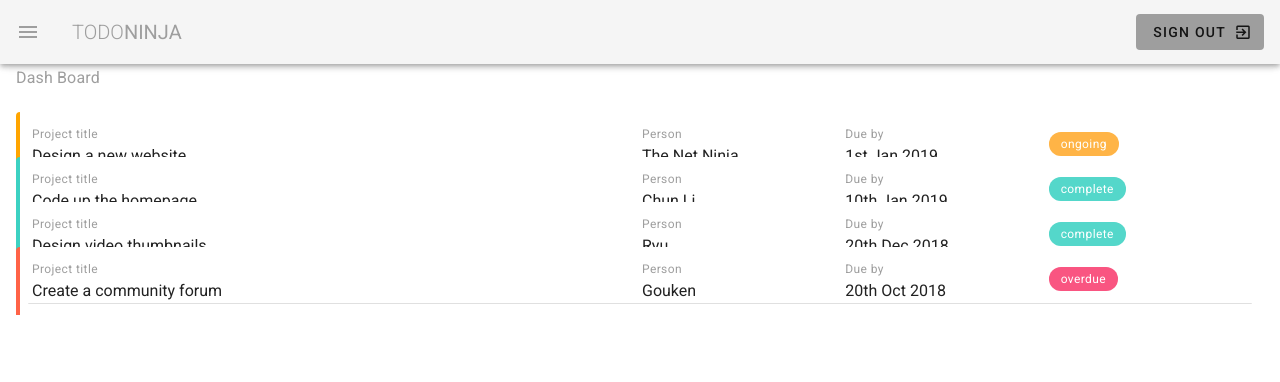
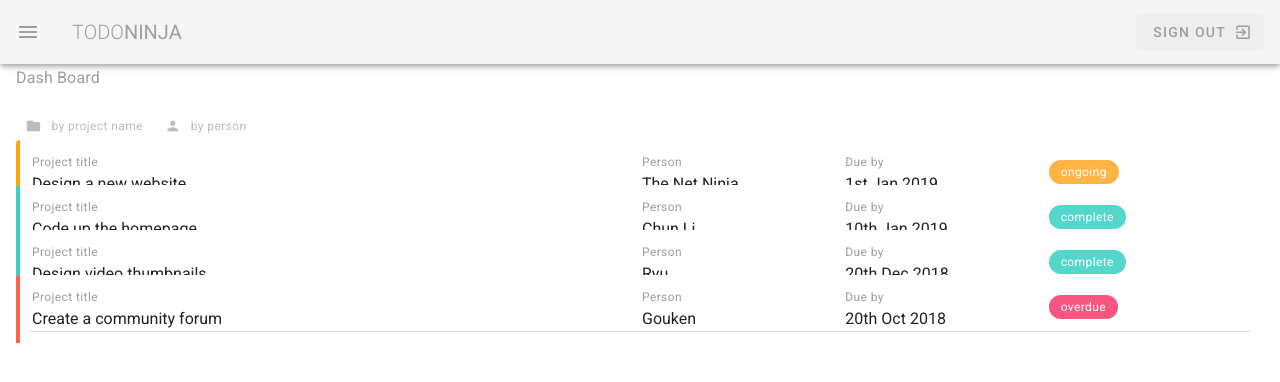
Before and after one commit to bryantran3562/vuetify-study, a Vue app: page / in a window 1280 px wide. Shown: the top 382 px of the page. Built offline with nearby package versions, Linux system fonts and the light colour scheme.

Commit message:
vuetify-sorting

```diff
--- a/src/components/Navbar.vue
+++ b/src/components/Navbar.vue
@@ -9,7 +9,7 @@
             <span>Ninja</span>
         </v-toolbar-title>
         <v-spacer></v-spacer>
-        <v-btn text class="grey lightten-4">
+        <v-btn text class="grey lighten-3 grey--text">
             <span>Sign Out</span>
             <v-icon right>mdi-exit-to-app</v-icon>
         </v-btn>
--- a/src/views/Dashboard.vue
+++ b/src/views/Dashboard.vue
@@ -3,6 +3,19 @@
     <h1 class="subtitle-1 grey--text">Dash Board</h1>
 
       <v-container fluid class="my-5">
+      <!-- BT - Button for sorting -->
+      <v-layout row justify-start class="mb-3">
+        <v-btn small text color="grey lighten-1" @click="sortBy('title')">
+          <v-icon small left>mdi-folder</v-icon>
+          <span class="caption text-lowercase">By project name</span>
+        </v-btn>
+        <v-btn small text color="grey lighten-1" @click="sortBy('person')">
+          <v-icon small left>mdi-account</v-icon>
+          <span class="caption text-lowercase">By Person</span>
+        </v-btn>
+      </v-layout>
+
+
         <v-card flat v-for="project in projects" :key="project.title">
           <!-- BT - Using syntax ES6 backticks to get the outcom. -->
           <v-layout row wrap :class="`pa-3 project ${project.status}`">
@@ -43,6 +56,12 @@ export default {
         { title: 'Create a community forum', person: 'Gouken', due: '20th Oct 2018', status: 'overdue', content: 'Lorem ipsum dolor sit amet consectetur adipisicing elit. Sunt consequuntur eos eligendi illum minima adipisci deleniti, dicta mollitia enim explicabo fugiat quidem ducimus praesentium voluptates porro molestias non sequi animi!'},
       ]
     }
+  },
+
+  methods: {
+    sortBy(prop) {
+      this.projects.sort((a,b) => a[prop] < b[prop] ? -1 : 1)
+    }
   }
 }
 </script>
```
